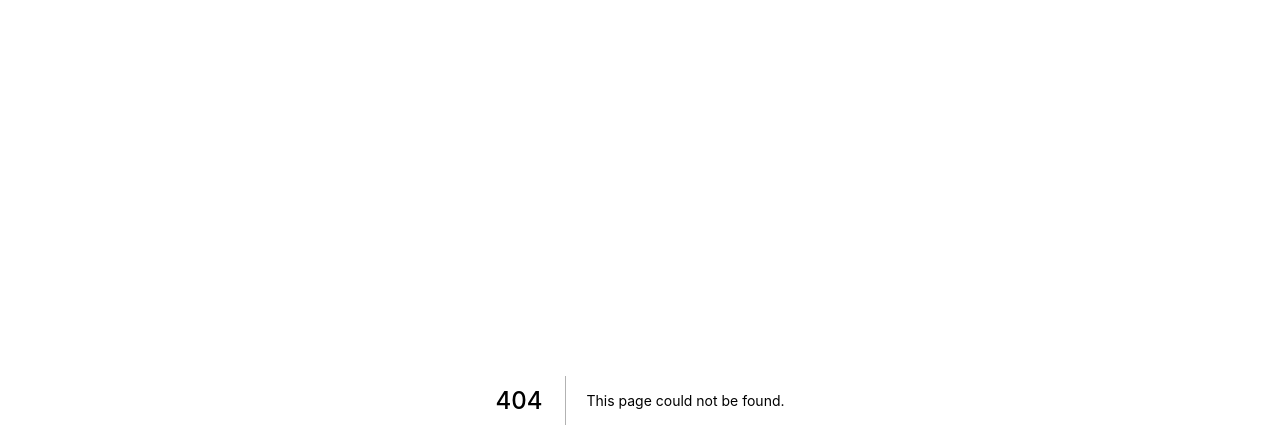
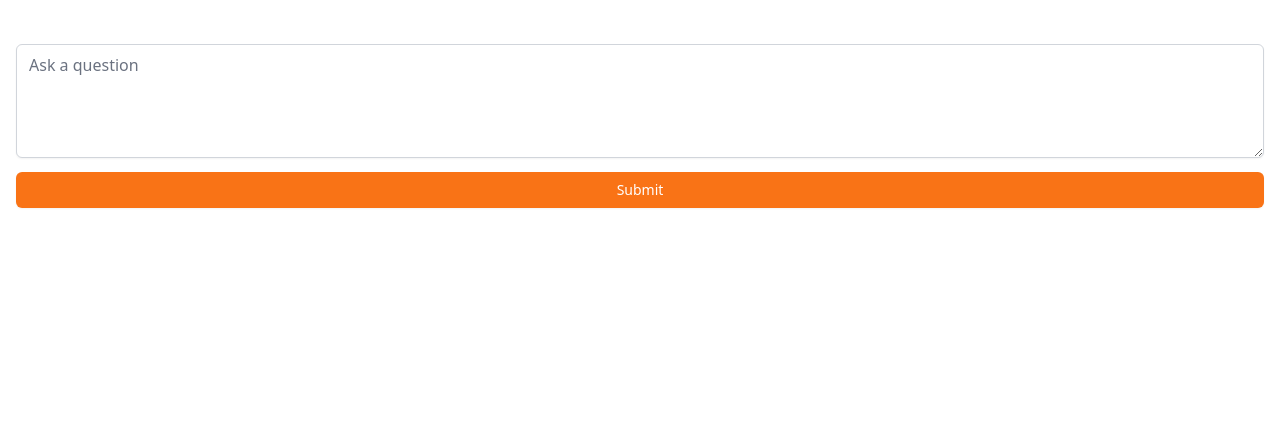
Before and after one commit to 1sol2sol/TIL, a Next.js app in the folder tailwind-ui/: page /community/write in a window 1280 px wide. Before the commit this address had no page. Shown: the top 448 px of the page. Built offline with nearby package versions, Linux system fonts and the light colour scheme.

Commit message:
글쓰기 페이지 ui

```diff
--- /dev/null
+++ b/tailwind-ui/pages/community/write.tsx
@@ -0,0 +1,18 @@
+import type { NextPage } from "next";
+
+const Write: NextPage = () => {
+  return (
+    <form className="px-4 py-10">
+      <textarea
+          className="mt-1 shadow-sm w-full focus:ring-orange-500 rounded-md border-gray-300 focus:border-orange-500"
+          rows={4}
+          placeholder="Ask a question"
+        />
+        <button className="mt-2 w-full bg-orange-500 hover:bg-orange-600 text-white py-2 px-3 border-transparent rounded-md shadow-sm font-medium text-sm focus:ring-2 focus:ring-offset-2 focus:ring-orange-500 focus:outline-none">
+          Submit
+        </button>
+    </form>
+  );
+}
+
+export default Write;
```
